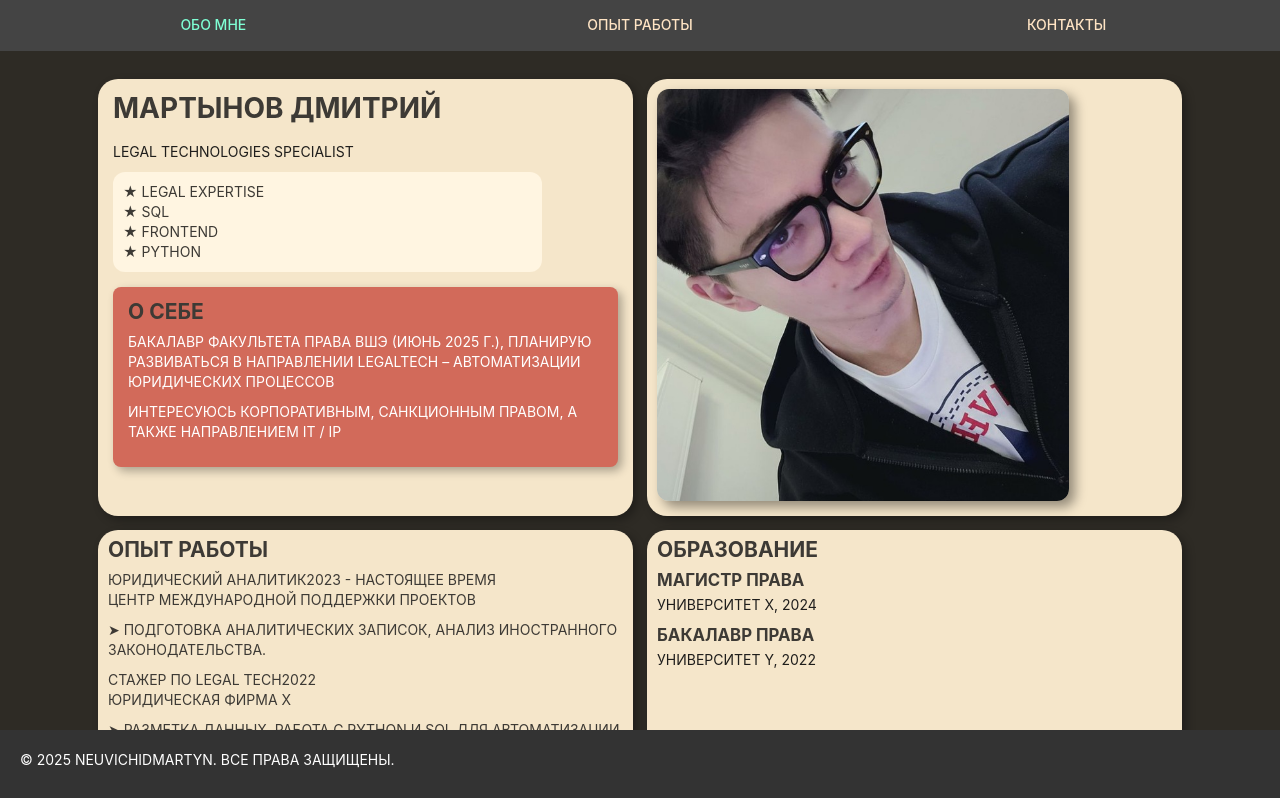
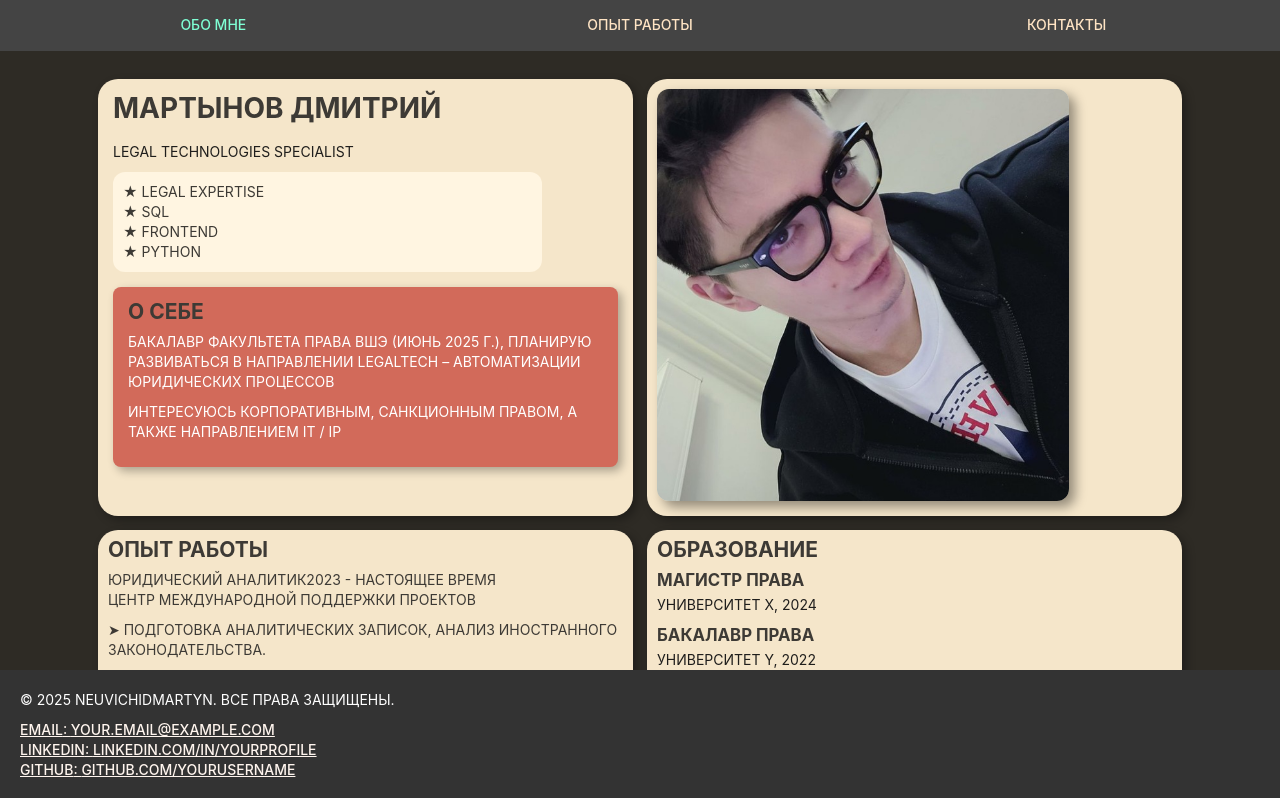
Before and after one commit to neuvichidmartyn/resume-app, a React (Vite) app: page / in a window 1280 px wide. Shown: the top 798 px of the page. Built offline with nearby package versions, Linux system fonts and the light colour scheme.

Commit message:
пути в билд

```diff
--- a/package.json
+++ b/package.json
@@ -7,8 +7,11 @@
     "dev": "vite",
     "build": "vite build",
     "lint": "eslint .",
-    "preview": "vite preview"
+    "preview": "vite preview",
+    "predeploy": "npm run build",
+    "deploy": "gh-pages -d build"
   },
+  "homepage": "https://neuvichidmartyn.github.io/resume-app",
   "dependencies": {
     "react": "^19.0.0",
     "react-dom": "^19.0.0"
@@ -23,6 +26,7 @@
     "eslint-plugin-react": "^7.37.4",
     "eslint-plugin-react-hooks": "^5.0.0",
     "eslint-plugin-react-refresh": "^0.4.18",
+    "gh-pages": "^6.3.0",
     "globals": "^15.14.0",
     "vite": "^6.1.0"
   }
--- a/src/components/footer.css
+++ b/src/components/footer.css
@@ -7,3 +7,7 @@
     bottom: 0;
     width: 100%;
 }
+
+.footer .contacts_link {
+    color: seashell;
+}
--- a/src/components/footer.jsx
+++ b/src/components/footer.jsx
@@ -1,9 +1,19 @@
 import './footer.css';
+import resumeData from '../data/resumeData.js';
 
 function Footer() {
   return (
     <footer className="footer">
       <p>© {new Date().getFullYear()} neuvichidmartyn. Все права защищены.</p>
+      <ul className="contacts_list">
+            {resumeData.contacts.map((contact, index) => (
+              <li key={index} className="contacts_item">
+                <a href={contact.link} className="contacts_link" target="_blank" rel="noopener noreferrer">
+                  {contact.type}: {contact.value}
+                </a>
+              </li>
+            ))}
+          </ul>
     </footer>
   );
 }
--- a/vite.config.js
+++ b/vite.config.js
@@ -1,7 +1,10 @@
-import { defineConfig } from 'vite'
-import react from '@vitejs/plugin-react-swc'
+import { defineConfig } from 'vite';
+import react from '@vitejs/plugin-react-swc';
 
 // https://vite.dev/config/
 export default defineConfig({
   plugins: [react()],
-})
+  build: {
+    outDir: 'build', // Добавляем указание на папку для сборки
+  },
+});
```
Also changed, not shown: 10 other files (tests, documents, lock files or other folders).
